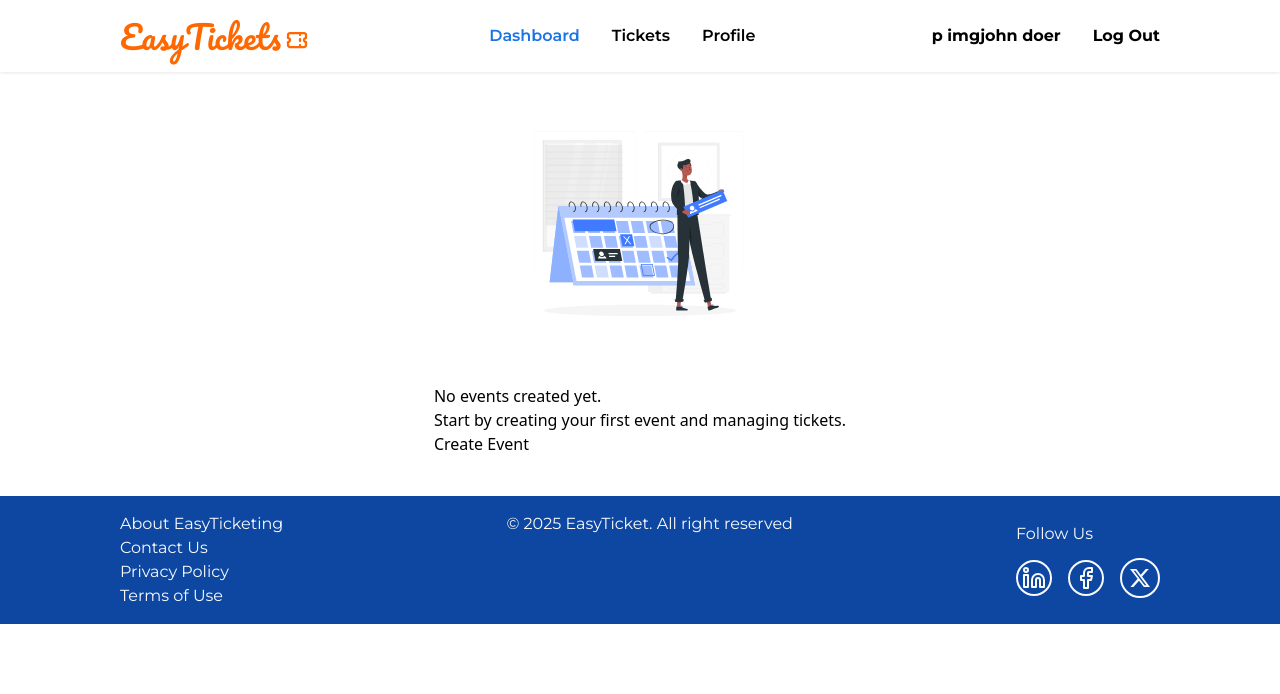
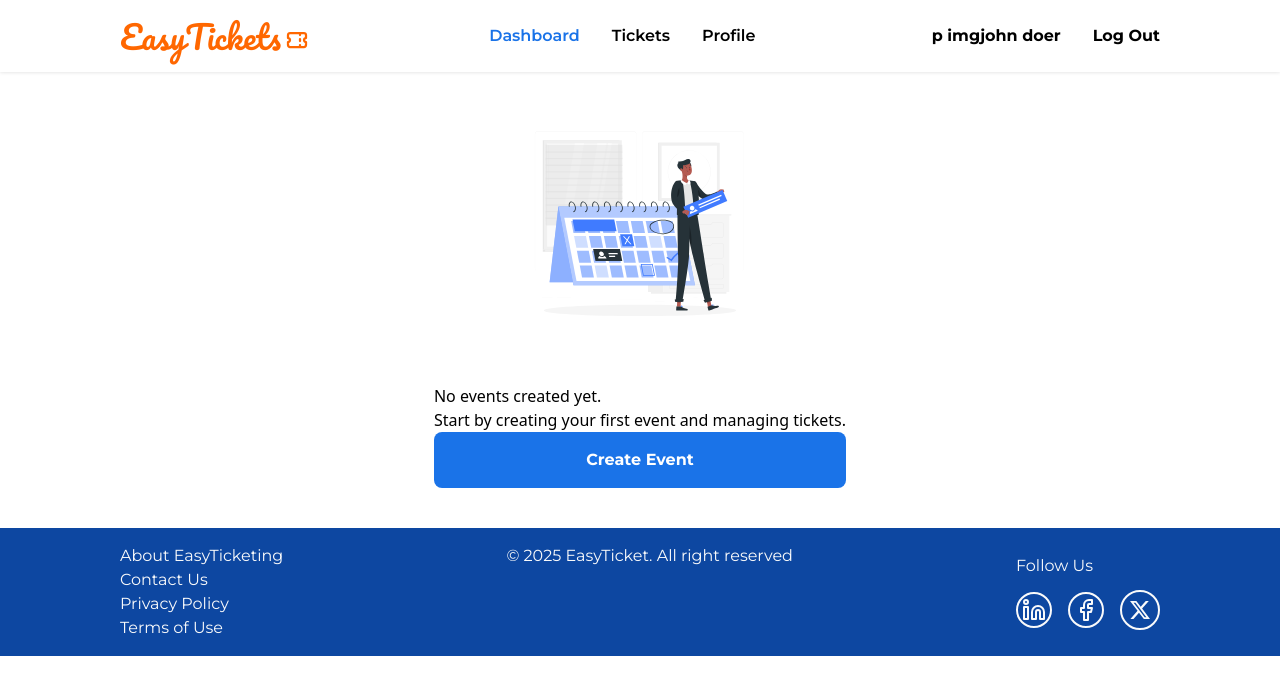
Before and after one commit to mafindijr/easy-ticketing-app, a React (Vite) app: page /dashboard in a window 1280 px wide. Shown: the top 694 px of the page. Built offline with nearby package versions, Linux system fonts and the light colour scheme.

Commit message:
feat: create and style the create event button

```diff
--- a/src/components/empty-dashboad.jsx
+++ b/src/components/empty-dashboad.jsx
@@ -164,7 +164,7 @@ export default function EmptyDashboadState() {
                     <span>Start by creating your first event and managing tickets.</span>
                 </div>
                 <div>
-                    <Button>Create Event</Button>
+                    <Button className='font-montserrat text-[16px] font-bold bg-homeexplore rounded-[8px] w-full py-[16px] px-[8px] text-white'>Create Event</Button>
                 </div>
             </div>
         </div>
```
